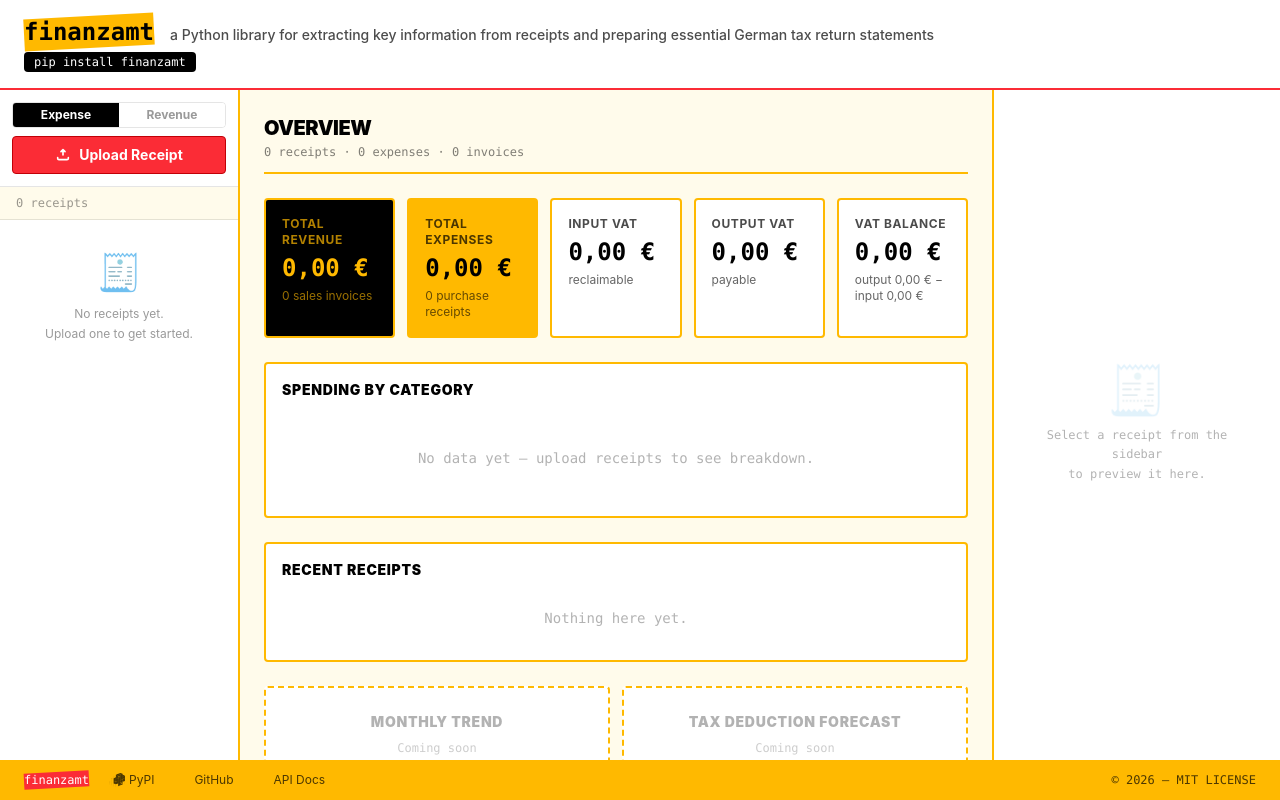
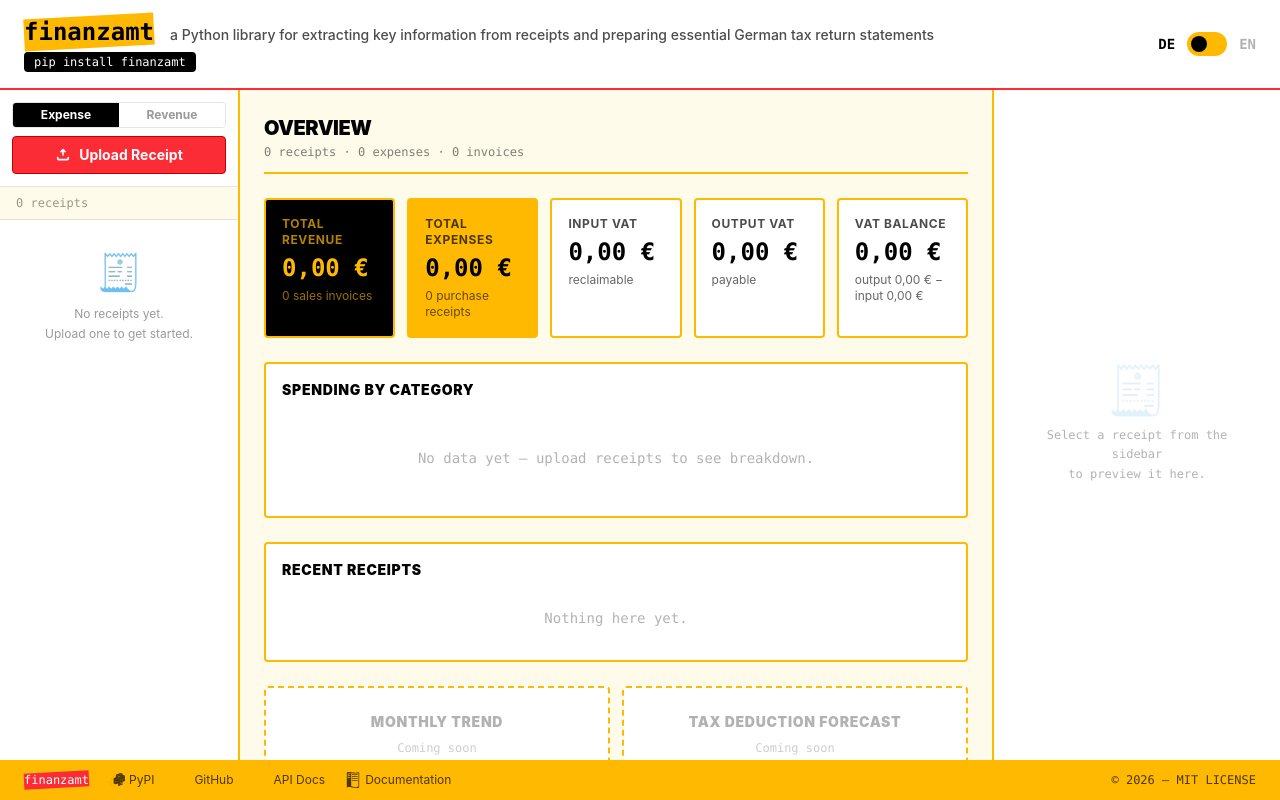
Before and after one commit to yauheniya-ai/finamt-ui, a React (Vite) app: page / in a window 1280 px wide. Built offline with nearby package versions, Linux system fonts and the light colour scheme; some icons are missing.

Commit message:
feat: Add language toggle and rtd icons

```diff
--- a/src/components/Footer.tsx
+++ b/src/components/Footer.tsx
@@ -46,6 +46,18 @@
           <Icon icon="file-icons:swagger" className="w-4 h-4" />
           API Docs
         </a>
+
+        {/* RTD */}
+        <a
+          href="https://docs.readthedocs.com"
+          target="_blank"
+          rel="noreferrer"
+          className="flex items-center gap-1 hover:text-red-500 transition-colors"
+        >
+          <Icon icon="simple-icons:readthedocs" className="w-4 h-4" />
+          Documentation
+        </a>
+
       </div>
 
       <div className="text-xs text-black/70 font-mono">
--- a/src/components/Header.tsx
+++ b/src/components/Header.tsx
@@ -1,10 +1,26 @@
-export default function Header() {
+import { useState } from "react";
+
+type Props = {
+  onLanguageChange?: (lang: "de" | "en") => void;
+};
+
+export default function Header({ onLanguageChange }: Props) {
+  const [isEN, setIsEN] = useState(false);
+
+  const toggle = () => {
+    const next = !isEN;
+    setIsEN(next);
+    onLanguageChange?.(next ? "en" : "de");
+  };
+
   return (
     <header className="bg-white border-b-2 border-red-500 px-6 py-4 flex items-center justify-between shrink-0">
+
+      {/* Left — title + subtitle */}
       <div className="flex flex-col gap-1">
         <div className="flex items-baseline gap-4">
           <h1 className="relative isolate inline-block text-2xl font-black font-mono text-black
-                        before:absolute before:inset-0 before:bg-amber-400 before:-rotate-3 before:z-[-1]">
+                         before:absolute before:inset-0 before:bg-amber-400 before:-rotate-3 before:z-[-1]">
             finanzamt
           </h1>
           <span className="text-black/70 text-sm font-medium">
@@ -17,6 +33,24 @@
           </code>
         </div>
       </div>
+
+      {/* Right — DE / EN toggle */}
+      <div className="inline-flex items-center gap-3 cursor-pointer shrink-0 ml-6 select-none" onClick={toggle}>
+        <span className={`text-sm font-black font-mono transition-opacity ${!isEN ? "opacity-100" : "opacity-30"}`}>
+          DE
+        </span>
+
+        {/* Track */}
+        <div className={`relative w-10 h-6 rounded-full transition-colors duration-200 ${isEN ? "bg-red-500" : "bg-amber-400"}`}>
+          {/* Thumb */}
+          <div className={`absolute top-[4px] left-[4px] w-4 h-4 bg-black rounded-full transition-transform duration-200 ${isEN ? "translate-x-4" : "translate-x-0"}`} />
+        </div>
+
+        <span className={`text-sm font-black font-mono transition-opacity ${isEN ? "opacity-100" : "opacity-30"}`}>
+          EN
+        </span>
+      </div>
+
     </header>
   );
 }
```
